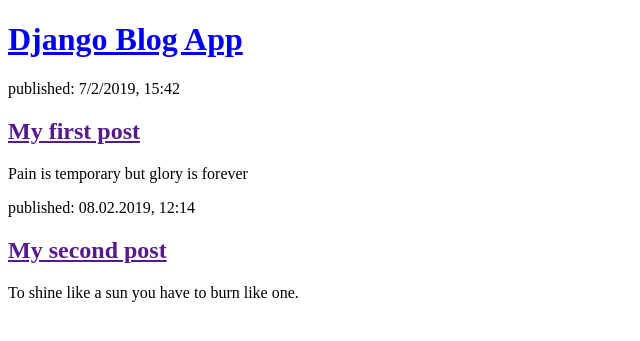
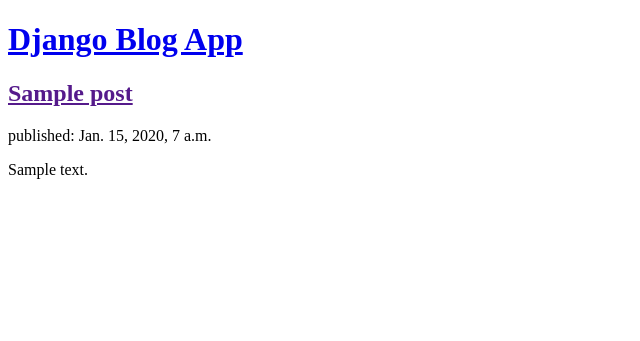
Before and after one commit to gurupratap-matharu/django-blog-app, a Django app: template blog/templates/blog/post_list.html in a window 1280 px wide. Shown: the top 341 px of the page, without its empty margins (0-640 px from the left). Run offline with Django 3.2, Linux system fonts and the light colour scheme; the template is opened without the code that fills it: values that come from a table or form of the project are taken from there, others are empty; tables that the repository leaves empty hold one stand-in row (values such as "Sample post").

Commit message:
Modified templates to display posts from database.

```diff
--- a/blog/templates/blog/post_list.html
+++ b/blog/templates/blog/post_list.html
@@ -7,18 +7,17 @@
     <div>
         <h1><a href="/">Django Blog App</a></h1>
     </div>
+    {% for post in posts %}
 
     <div>
-        <p>published: 7/2/2019, 15:42</p>
-        <h2><a href="">My first post</a></h2>
-        <p>Pain is temporary but glory is forever</p>
+        <h2><a href="">{{ post.title }}</a></h2>
+        <p>published: {{ post.published_date }}</p>
+        <p>{{ post.text|linebreaksbr }}</p>
+        <br>
     </div>
 
-    <div>
-        <p>published: 08.02.2019, 12:14</p>
-        <h2><a href="">My second post</a></h2>
-        <p>To shine like a sun you have to burn like one.</p>
+    {% endfor %}
 
-    </div>
+
     </body>
 </html>
--- a/blog/views.py
+++ b/blog/views.py
@@ -1,4 +1,8 @@
 from django.shortcuts import render
+from django.utils import timezone
+
+from .models import Post
 
 def post_list(request):
-    return render(request, 'blog/post_list.html', {})
+    posts = Post.objects.filter(published_date__lte=timezone.now()).order_by('published_date')
+    return render(request, 'blog/post_list.html', {'posts': posts})
```
